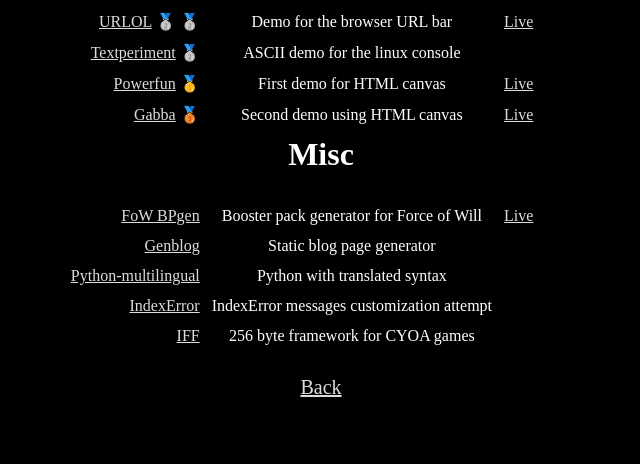
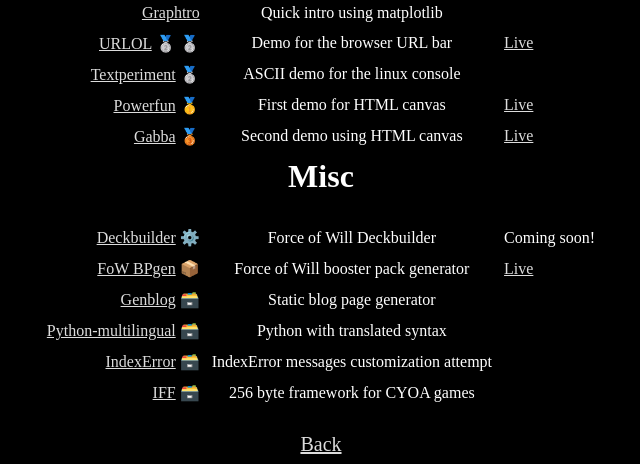
Before and after one commit to Achifaifa/web2, a plain HTML site: page projects.html in a window 1280 px wide. Shown: the part 670-1134 px from the top of the page, without its empty margins (319-959 px from the left). Before the commit the page ends 1077 px from the top, so only its background shows below. Drawn offline with Linux system fonts and the light colour scheme; a web font is replaced by a local one.

Commit message:
Update projects.html

```diff
--- a/projects.html
+++ b/projects.html
@@ -10,7 +10,10 @@ a:visited {color:#666;}
 
     <table cellspacing="10">
 
-    <tr><td colspan=3><center><h1>Computer games</h1> ⚙️WIP | 🧪 Testing | 📦 Released | 🗃️ Archived</td></tr>
+    <tr><td colspan=3>
+      <center> ⚙️WIP | 🧪 Testing | 📦 Released | 🗃️ Archived<br/>
+      <h1>Computer games</h1></td>
+    </tr>
     <tr>
       <td align="right"><a href="https://github.com/achifaifa/protongolf">ProtonGolf</a> 🧪 </td>
       <td><center>Subatomic minigolf</td>
@@ -109,27 +112,32 @@ a:visited {color:#666;}
 
     <tr><td colspan=3><center><h1>Misc</td></tr>
     <tr>
-      <td align="right"><a href="https://github.com/achifaifa/fow-booster-gen">FoW BPgen</a></td>
-      <td><center>Booster pack generator for Force of Will</td>
-      <td><a href="https://achifaifa.github.io/fow-booster-gen/index.html">Live</a></td>
+      <td align="right"><a href="https://github.com/achifaifa/deckbuilder">Deckbuilder</a> ⚙️</td>
+      <td><center>Force of Will Deckbuilder</td>
+      <td>Coming soon!</td>
     </tr>
     <tr>
-      <td align="right"><a href="https://github.com/Achifaifa/genblog">Genblog</a></td>
+      <td align="right"><a href="https://github.com/fow-placeholder-name/booster-gen">FoW BPgen</a> 📦</td>
+      <td><center>Force of Will booster pack generator</td>
+      <td><a href="https://fow-placeholder-name.github.io/booster-gen/index.html">Live</a></td>
+    </tr>
+    <tr>
+      <td align="right"><a href="https://github.com/Achifaifa/genblog">Genblog</a> 🗃️</td>
       <td><center>Static blog page generator</td>
       <td></td>
     </tr>
     <tr>
-      <td align="right"><a href="https://github.com/Achifaifa/python-multilingual">Python-multilingual</a></td>
+      <td align="right"><a href="https://github.com/Achifaifa/python-multilingual">Python-multilingual</a> 🗃️</td>
       <td><center>Python with translated syntax</td>
       <td></td>
     </tr>
     <tr>
-      <td align="right"><a href="https://github.com/Achifaifa/IndexError">IndexError</a></td>
+      <td align="right"><a href="https://github.com/Achifaifa/IndexError">IndexError</a> 🗃️</td>
       <td><center>IndexError messages customization attempt</td>
       <td></td>
     </tr>
     <tr>
-      <td align="right"><a href="https://github.com/Achifaifa/iff">IFF</a></td>
+      <td align="right"><a href="https://github.com/Achifaifa/iff">IFF</a> 🗃️</td>
       <td><center>256 byte framework for CYOA games</td>
       <td></td>
     </tr>
```
